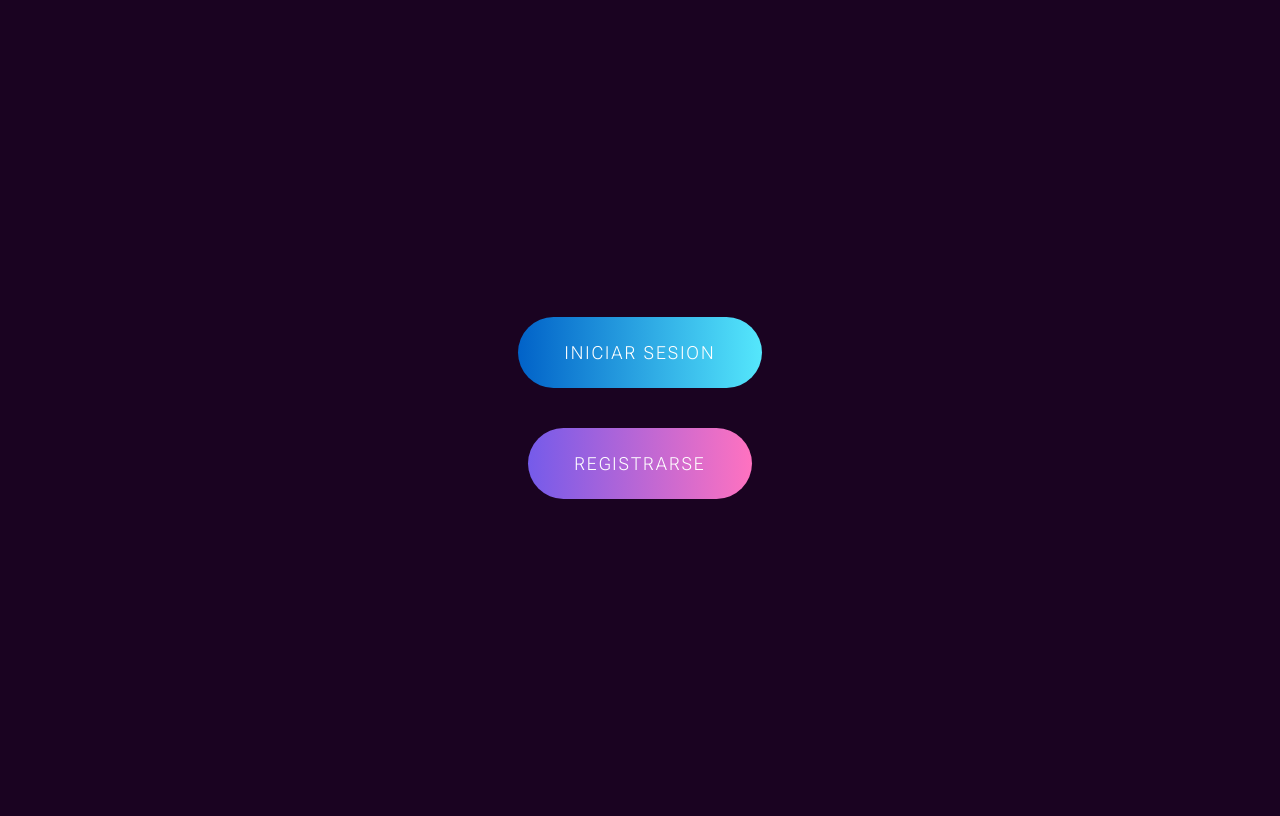
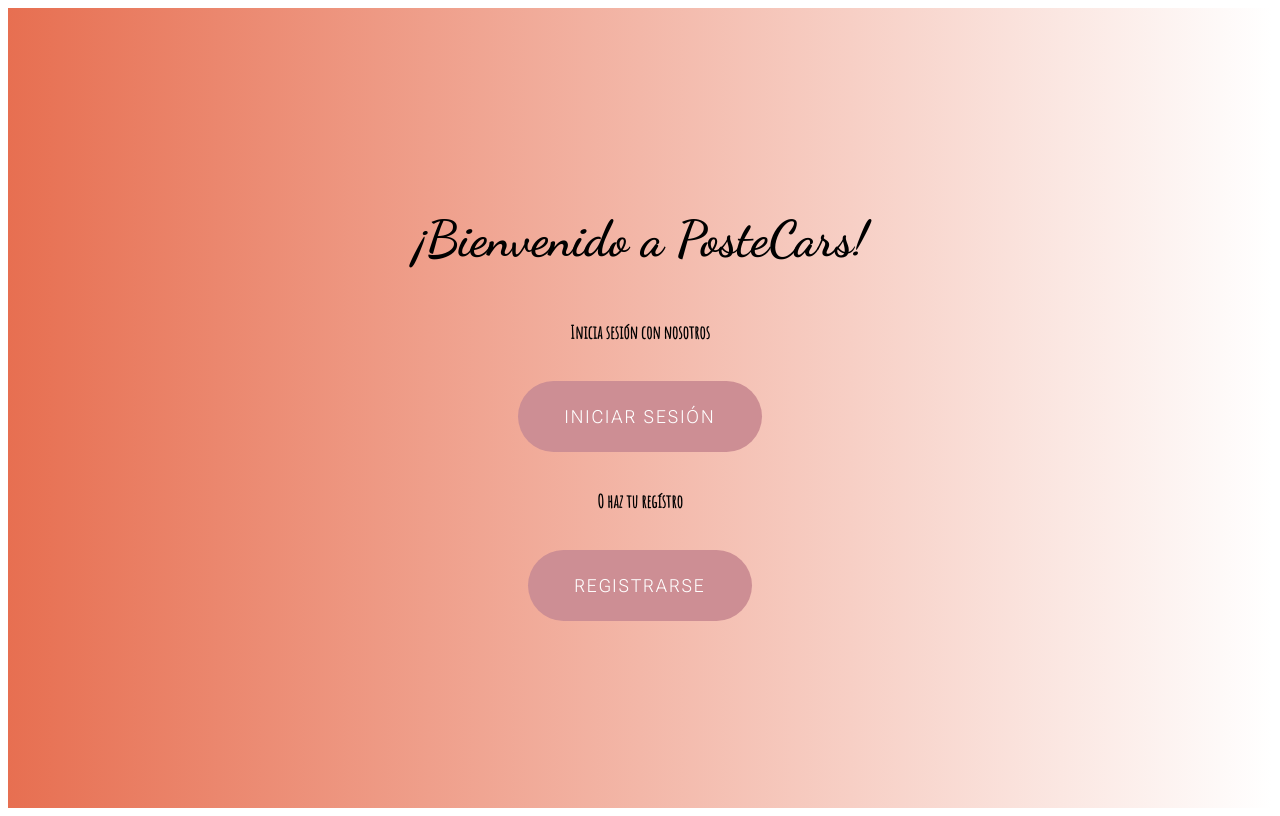
Before and after one commit to DariGmz/joul24py.github.io, a PHP site: page / in a window 1280 px wide. Run offline with PHP 8.4, Linux system fonts and the light colour scheme.

Commit message:
Se agregaron cambios en index

```diff
--- a/estilos.css
+++ b/estilos.css
@@ -1,14 +1,16 @@
-body{
-    ;
+/*-------------------------------------------- PANTALLA DE INICIO------------------------------------------------------------*/
+
+.body-index{
+
     display: flex;
     justify-content: center;
     align-items: center;
     min-height: 100vh;
-    background: #1a0321;
+    background-image: linear-gradient(to right, #e76f51 0%, #fff 100%);
     flex-direction: column;
 }
 
-a{
+.btn-inicio{
     position: relative;
     display: inline-block;
     padding: 25px 46px;
@@ -20,37 +22,33 @@ a{
     letter-spacing: 2px;
     border-radius: 40px;
     overflow: hidden;
-    background: linear-gradient(90deg, #0162c8, #55e7fc);
+    /*background-image: linear-gradient(60deg, #c2e59c 0%, #64b3f4 100%);*/
+    background-color: #CD8E94;
     font-family: 'Roboto Flex', sans-serif;
 }
 
-a:nth-child(2)
+.btn-inicio:nth-child(2)
 {
-    background: linear-gradient(90deg,#755bea,#ff72c0);
+   /*background-image: linear-gradient(60deg, #64b3f4 0%, #c2e59c 100%);*/
+    background-color: #e9c46a;
 }
 
-span{
-    position: absolute;
-    background: #fff;
-    transform: traslate(-50%, -50%);
-    pointer-events: none;
-    border-radius: 50%;
-    animation: animate 1s linear infinite;
+.btn-inicio:hover{
+    transform: translate(0,-6px);
+    box-shadow: 10px -10px 25px 0 #fe5196, -10px 10px 25px #f77062;
+    cursor: pointer;
+    transition: 1s;
+    background-color: #D8A8AD;
 }
 
-@keyframes animate{
-    0%
-    {
-        width: 0px;
-        height: 0px;
-        opacity: 0.5;
+.bienvenido-letra{
+    font-family: 'Dancing Script', cursive;
+    font-size: 50px;
+}
+.sesion-letra{
+    font-family: 'Amatic SC', cursive;
+    font-size: 18px;
+}
 
-    }
-    100%
-    {
-        width: 500px;
-        height: 500px;
-        opacity: 0;
 
-    }
-}
+/*-------------------------------------------- PANTALLA DE REGISTRO------------------------------------------------------------*/
--- a/index.html
+++ b/index.html
@@ -1,40 +1,30 @@
 <!DOCTYPE html>
 <html lang="en">
+
 <head>
     <meta charset="UTF-8">
     <title>PosteCars inicio</title>
     <link rel="stylesheet" href="estilos.css">
     <link rel="preconnect" href="https://fonts.googleapis.com">
     <link rel="preconnect" href="https://fonts.gstatic.com" crossorigin>
-    <link href="https://fonts.googleapis.com/css2?family=Roboto+Flex:opsz,wght@8..144,200&display=swap" rel="stylesheet">
-</head>
+    <link href="https://fonts.googleapis.com/css2?family=Amatic+SC&family=Dancing+Script:wght@700&family=Roboto+Flex:opsz,wght@8..144,200&display=swap" rel="stylesheet">
 
 <body>
+    <main class="body-index">
+        <h1 class="bienvenido-letra"> ¡Bienvenido a PosteCars!</h1>
+        <h3 class="sesion-letra"> Inicia sesión con nosotros</h3>
     <a href="#" class="btn-inicio">
-        INICIAR SESION
+        INICIAR SESIÓN
     </a>
-    <a href="#" class="btn-inicio">
+        <h3 class="sesion-letra"> O haz tu regístro</h3>
+    <a href="Registro.html" class="btn-inicio">
         REGISTRARSE
     </a>
- <!--animacion-->
-    <script type = "text/javascript">
-        const buttons = document.querySelectorAll('a');
-        buttons.forEach(btn => {
-            btn.addEventListener('click', function(e){
 
-                let x = e.clientX - e.target.offsetLeft;
-                let y = e.clientY - e.target.offsetTop;
+    </main>
 
-                let ripples = document.createElement('span');
-                ripples.style.left = x + 'px';
-                ripples.style.top = y + 'px';
-                this.appendChild(ripples);
 
-                setTimeOut(()=> {
-                    ripples.remove()
-                },1000);
-            })
-        })
-    </script>
+
 </body>
+
 </html>
```
Also changed, not shown: Registro.html (+10 -2 lines).
